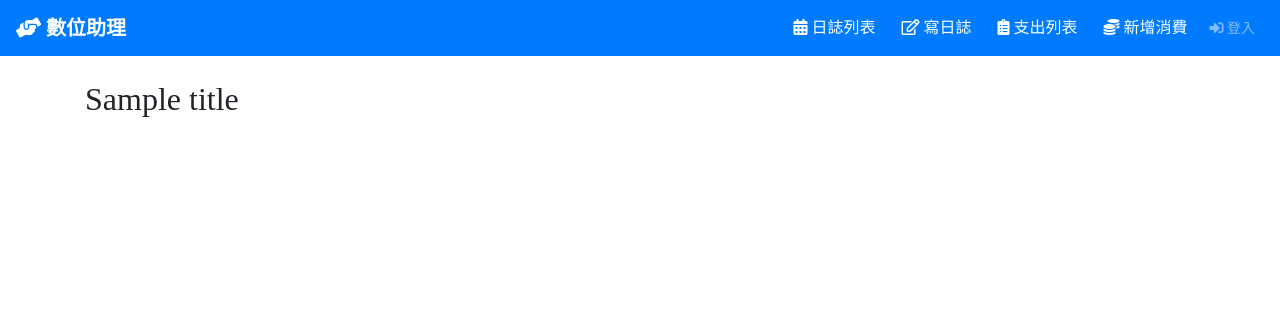
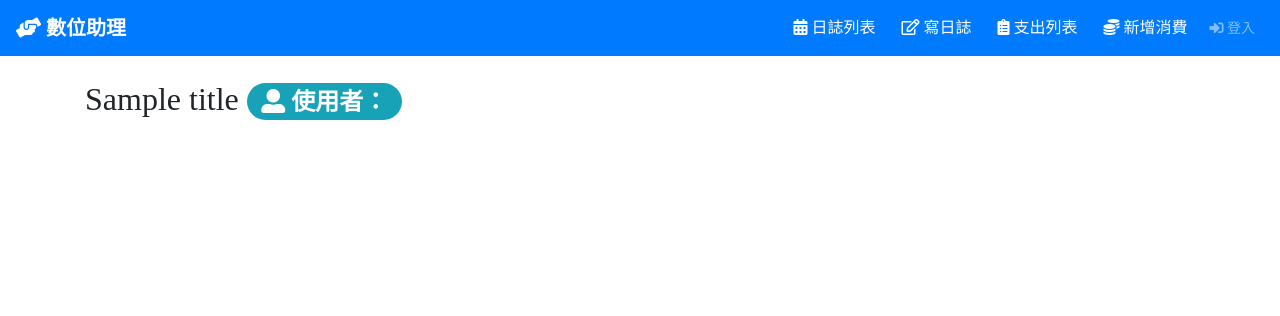
Before and after one commit to Kayxue/assistant, a Django app: template templates/userinfo.html in a window 1280 px wide. Shown: the top 316 px of the page. Run offline with Django 3.2, Linux system fonts and the light colour scheme; the template is opened without the code that fills it: most values are stand-ins (such as "Sample title", 1, 10 or a date in 2020); some libraries are stand-ins or nearby versions.

Commit message:
2020-01-11 Manjaro

```diff
--- a/templates/base.html
+++ b/templates/base.html
@@ -10,11 +10,7 @@
   <link rel="stylesheet" href="https://use.fontawesome.com/releases/v5.0.13/css/all.css" integrity="sha384-DNOHZ68U8hZfKXOrtjWvjxusGo9WQnrNx2sqG0tfsghAvtVlRW3tvkXWZh58N9jp" crossorigin="anonymous">
   <link rel="stylesheet" href="/static/css/custom.css">
   <title>數位助理</title>
-  <style>
-    *{
 
-    }
-  </style>
 </head>
 <body>
 
@@ -31,9 +27,9 @@
         <li class="nav-item"><a href="{% url 'expense_list' %}" class="btn btn-primary"><i class="fas fa-clipboard-list"></i> 支出列表</a></li>
         <li class="nav-item"><a href="{% url 'expense_create' %}" class="btn btn-primary"><i class="fas fa-coins"></i> 新增消費</a></li>
         {% if user.is_authenticated %}
-        <li class="nav-item"><a href="" class="btn btn-primary"><i class="fas fa-address-card"></i> {{ user.username }}</a></li>
+        <li class="nav-item"><a href="/userinfo/" class="btn btn-primary"><i class="fas fa-address-card"></i> {{ user.username }}</a></li>
         <li class="nav-item"><a href="/accounts/logout" class="nav-link btn btn-sm btn-danger"><i class="fas fa-sign-out-alt"></i> 登出</a></li>
-        <li>{{ user.date_joined }}</li>
+
         {% else %}
         <li class="nav-item"><a href="{% url 'login' %}" class="nav-link btn btn-sm btn-primary"><i class="fas fa-sign-in-alt"></i> 登入</a></li>
         {% endif %}
--- a/templates/userinfo.html
+++ b/templates/userinfo.html
@@ -1,5 +1,5 @@
 {% extends "base.html" %}
 {% block content %}
-<h2 class="h2 mt-4 mb-4">{{title}} <span class="badge badge-info badge-pill badge-sm">{{user.username}}</span></h2>
+<h2 class="h2 mt-4 mb-4">{{title}} <span class="badge badge-info badge-pill badge-sm"><i class="fas fa-user-alt"></i> 使用者：{{user.username}}</span></h2>
 
 {% endblock content %}
```
Also changed, not shown: db.sqlite3.
